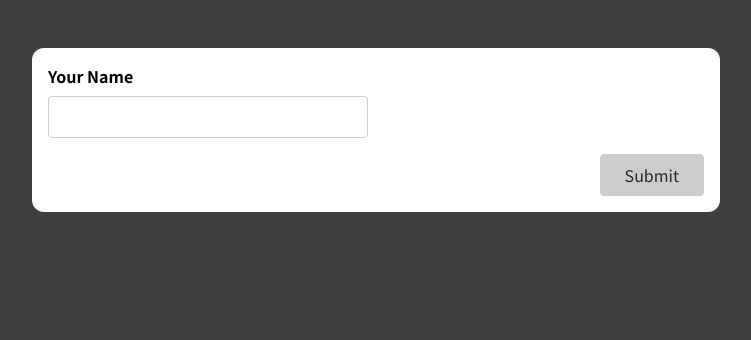
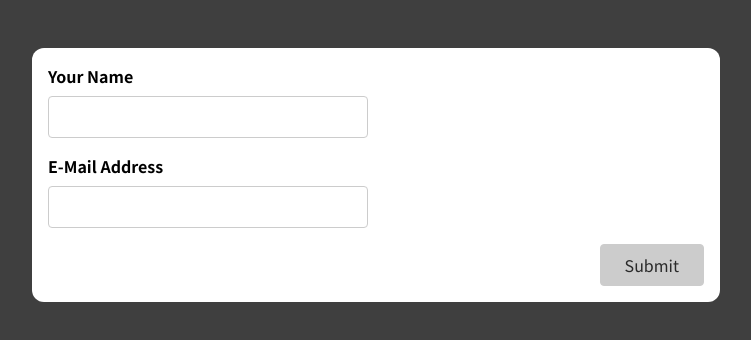
Before and after one commit to danushkapathirana/le-react-forms-user-input, a React (Create React App) app: page / in a window 1280 px wide. Shown: the top 340 px of the page, without its empty margins (264-1015 px from the left). Built offline with nearby package versions, Linux system fonts and the light colour scheme.

Commit message:
develop email input field and add validation

```diff
--- a/src/components/SimpleInput.js
+++ b/src/components/SimpleInput.js
@@ -4,12 +4,18 @@
   const [enteredName, setEnteredName] = useState('')
   const [enteredNameTouched, setEnteredNameTouched] = useState(false) //use to check whether user was tried to enter something or not
 
+  const [enteredEmail, setEnteredEmail] = useState('')
+  const [enteredEmailTouched, setEnteredEmailTouched] = useState(false)
+
   const enteredNameIsValid = enteredName.trim() !== ''
   const nameInputIsInvalid = !enteredNameIsValid && enteredNameTouched
 
+  const enteredEmailIsValid = enteredEmail.trim() !== '' && enteredEmail.includes('@')
+  const emailInputIsInvalid = !enteredEmailIsValid && enteredEmailTouched
+
   let formIsValid = false
 
-  if(enteredNameIsValid) {
+  if(enteredNameIsValid && enteredEmailIsValid) {
     formIsValid = true
   }
 
@@ -22,22 +28,35 @@
     setEnteredNameTouched(true)
   }
 
+  const emailChangeInputHandler = (event) => {
+    setEnteredEmail(event.target.value)
+  }
+
+  const emailInputBlurHandler = (event) => {
+    setEnteredEmailTouched(true)
+  }
+
   const formSubmissionHandler = (event) => {
     event.preventDefault()
 
     setEnteredNameTouched(true)
+    setEnteredEmailTouched(true)
 
     if(!enteredNameIsValid) {
       return
     }
 
     console.log(enteredName)
+    console.log(enteredEmail)
 
     setEnteredName('')
     setEnteredNameTouched(false)
+    setEnteredEmail('')
+    setEnteredEmailTouched(false)
   }
 
   const nameInputClasses = nameInputIsInvalid ? 'form-control invalid' : 'form-control'
+  const emailInputClasses = emailInputIsInvalid ? 'form-control invalid' : 'form-control'
 
   return(
     <form onSubmit={formSubmissionHandler}>
@@ -45,6 +64,12 @@
         <label htmlFor="name">Your Name</label>
         <input type="text" id="name" onChange={nameInputChangeHandler} onBlur={nameInputBlurHandler} value={enteredName} />
         {nameInputIsInvalid && <p className="error-text">Name must not be empty.</p>}
+      </div>
+
+      <div className={emailInputClasses}>
+        <label htmlFor="email">E-Mail Address</label>
+        <input type="email" id="email" onChange={emailChangeInputHandler} onBlur={emailInputBlurHandler} value={enteredEmail} />
+        {emailInputIsInvalid && <p className="error-text">Email must not be empty.</p>}
       </div>
 
       <div className="form-actions">
```
